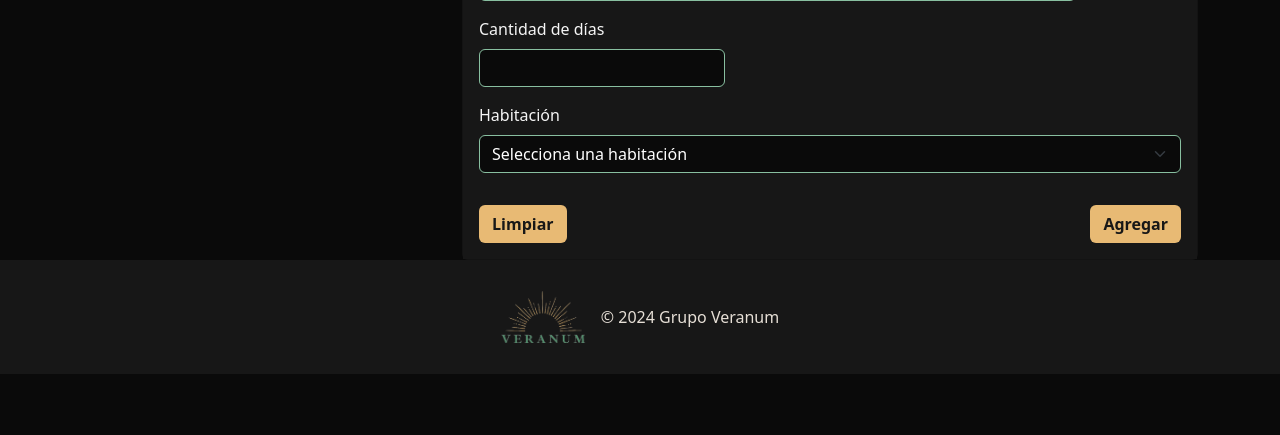
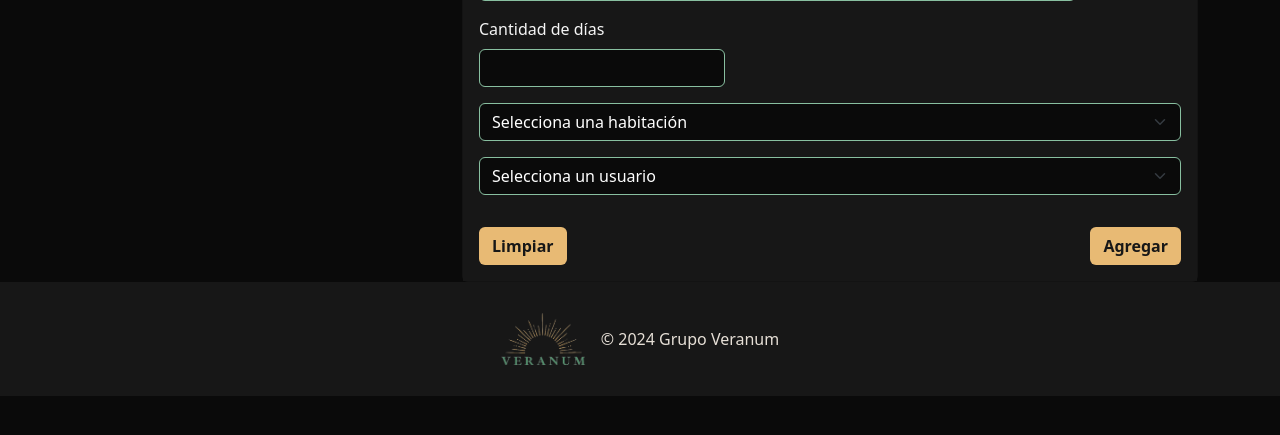
Before and after one commit to anna-hc/NovaVeranum, a Django app: template M2A/Store/templates/registroReservas.html in a window 1280 px wide. Shown: the part 277-712 px from the top of the page. Run offline with Django 5.2, Linux system fonts and the light colour scheme; the template is opened without the code that fills it, so the values that code supplies are empty; some libraries are stand-ins or nearby versions.

Commit message:
select user

```diff
--- a/M2A/Store/templates/listadoReservas.html
+++ b/M2A/Store/templates/listadoReservas.html
@@ -18,7 +18,8 @@
         <th >Imagen</th>
         <th >Nombre habitación</th>
         <th >Fecha</th>
-        <th >Días</th>"
+        <th >Días</th>
+        <th >Usuario RUT</th>
         <th style="color: #92BACF">Modificar</th>
         <th style="color: #dd9292" >Eliminar</th>
 
@@ -30,6 +31,7 @@
         <td >{{reserva.habitacion.nombre}}</td>
         <td >{{reserva.fecha}}</td>
         <td >{{reserva.dias}}</td>
+        <td >{{reserva.idUsuario.rut}}</td>
         <td class="text-center"><a href="{% url 'modificarReserva' idReserva=reserva.idReserva %}" class="btn btn-info btn-lg" style="background-color: #92BACF; border-color:#92BACF">
             <svg xmlns="http://www.w3.org/2000/svg" width="16" height="16" fill="currentColor" class="bi bi-pencil-square" viewBox="0 0 16 16" style="color:white">
                 <path d="M15.502 1.94a.5.5 0 0 1 0 .706L14.459 3.69l-2-2L13.502.646a.5.5 0 0 1 .707 0l1.293 1.293zm-1.75 2.456-2-2L4.939 9.21a.5.5 0 0 0-.121.196l-.805 2.414a.25.25 0 0 0 .316.316l2.414-.805a.5.5 0 0 0 .196-.12l6.813-6.814z"/>
--- a/M2A/Store/templates/registroReservas.html
+++ b/M2A/Store/templates/registroReservas.html
@@ -33,8 +33,7 @@
                                 <input type="number" name="cantidadDias" value="{{reserva.dias}}" class="cantidadDias form-control" id="cantidadDias" style="background-color: #0A0A0A; border-color: #88bfa0; color: #e6dfd6; margin-right: 10%; width: 35%" required min="1">
                             </div>
                             <div class="mb-3">
-                              <label for="habitacion" class="form-label" style="color: whitesmoke;">Habitación</label>
-                              <select class="txtSHabitacion form-select" value="{{reserva.habitacion}}" name="habitacion" id="habitacion" style="background-color: #0A0A0A; border-color: #88bfa0; color: white;" required>
+                            <select class="txtSHabitacion form-select" value="{{reserva.habitacion}}" name="habitacion" id="habitacion" style="background-color: #0A0A0A; border-color: #88bfa0; color: white;" required>
                                 <option value="">Selecciona una habitación</option>
                                 {%for habitacion in habitaciones%}
                                 {%if reserva.habitacion.idHab == habitacion.idHab %}
@@ -45,6 +44,18 @@
                                 {%endfor%}
                               </select>
                             </div>
+                              <div class="mb-3">
+                              <select class="txtSUsuario form-select" value="{{reserva.idUsuario.idUsuario}}" name="usuario" id="usuario" style="background-color: #0A0A0A; border-color: #88bfa0; color: white;" required>
+                                <option value="">Selecciona un usuario</option>
+                                {%for usuario in usuarios%}
+                                {%if reserva.idUsuario.idUsuario == usuario.idUsuario %}
+                                <option name="idUser" value="{{usuario.idUsuario}}" selected>{{usuario.rut}}</option>
+                                {%else%}
+                                <option name="idUser" value="{{usuario.idUsuario}}">{{usuario.rut}}</option>
+                                {%endif%}
+                                {%endfor%}
+                              </select>
+                                </div>
                           <div class="row pt-3">
                             <div class="col-2 d-flex justify-content-start">
                                 <button type="submit" class="btn-aceptar btn me-auto" style="font-weight: bold;" id="limpiarReserva">Limpiar</button>
--- a/M2A/Store/templates/registroUsuarios.html
+++ b/M2A/Store/templates/registroUsuarios.html
@@ -81,7 +81,6 @@
                             <div class="col pt-4">
                               <button type="submit" name="enviarRegistro"class="btn-aceptar btn float-end ms-auto" style="font-weight: bold;" id="enviarRegistro">Registrarse</button>
                             </div>
-
                             <div>
                         </form>
                     </div>
```
Also changed, not shown: M2A/Store/views.py (+8 -4 lines), M2A/db.sqlite3.
